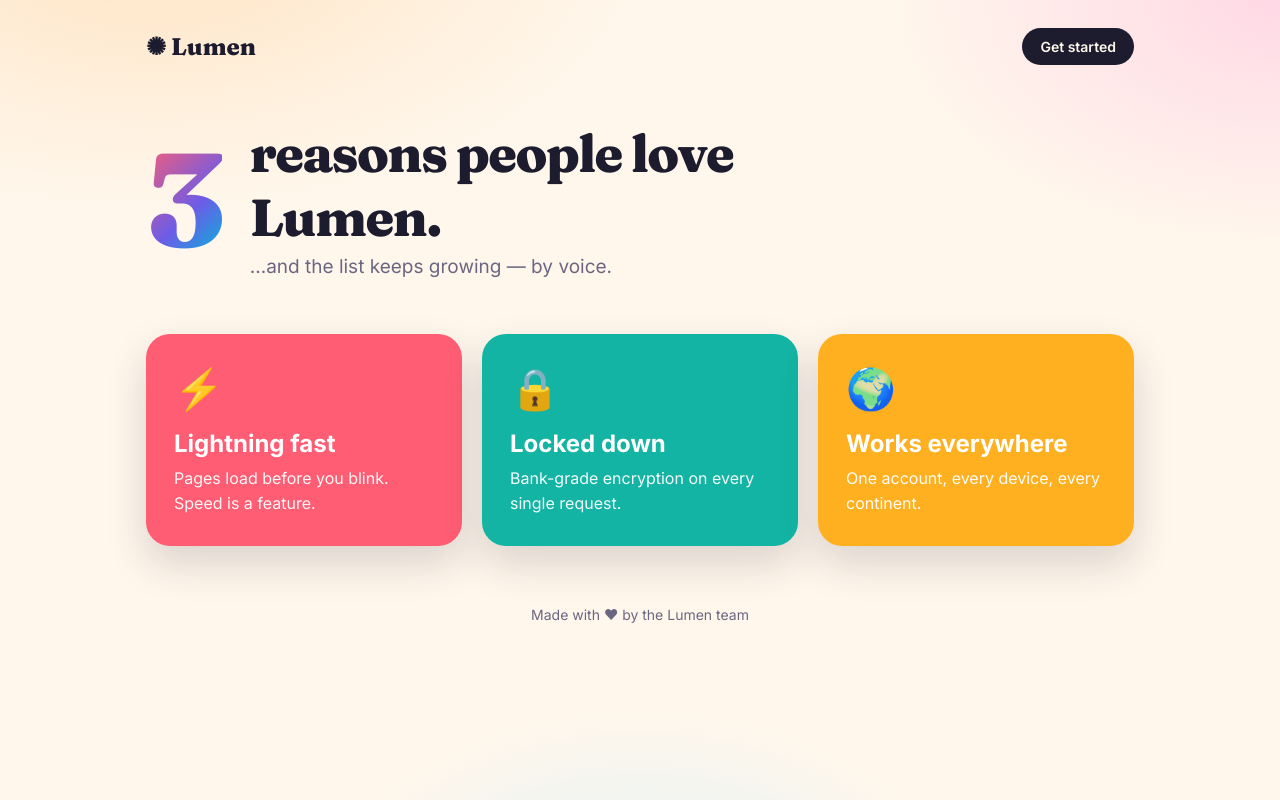
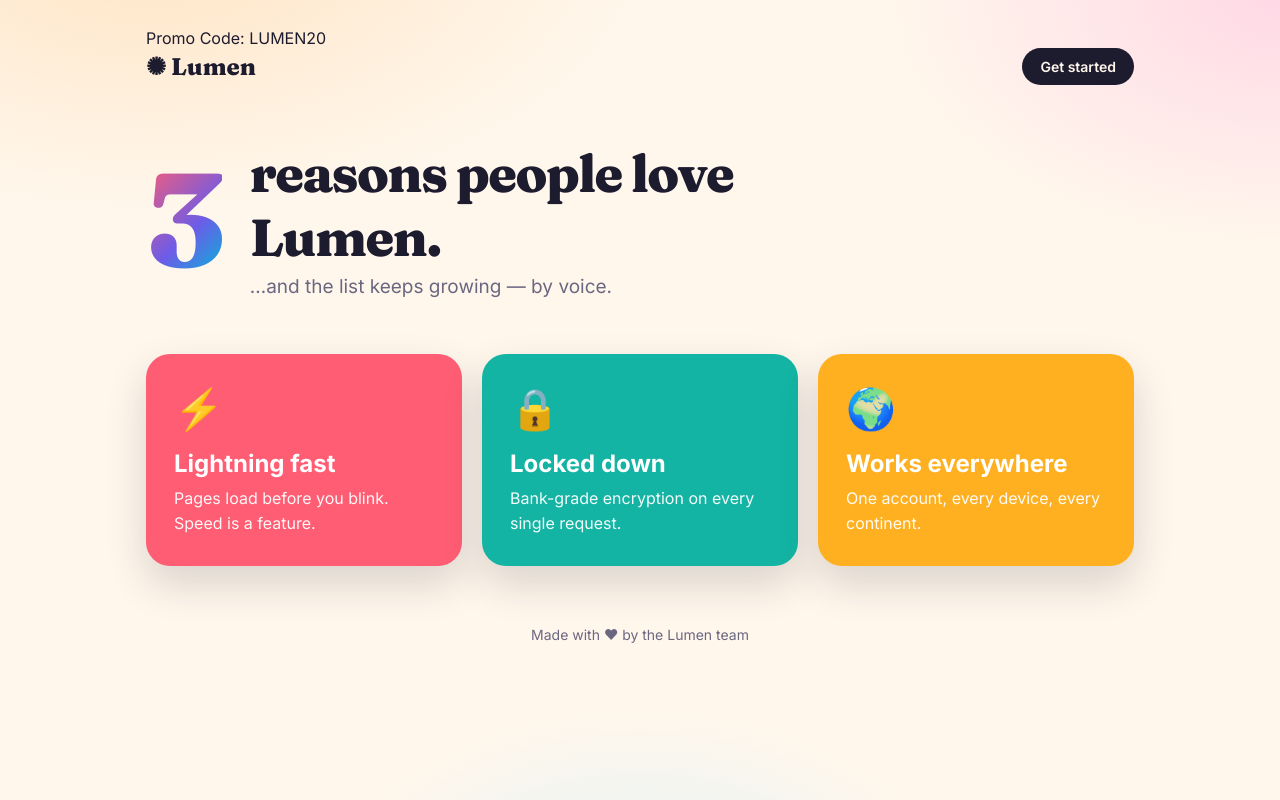
Before and after one commit to damienaubry/demo-target, a React (Vite) app: page / in a window 1280 px wide. Built offline with nearby package versions, Linux system fonts and the light colour scheme; the HTML template or start-up script is replaced by a standard one.

Commit message:
VoxBuild: Ajoute une top bar avec un code promo

```diff
--- a/src/App.tsx
+++ b/src/App.tsx
@@ -18,6 +18,9 @@ export default function App() {
   const list = features as Feature[];
   return (
     <main>
+      <div className="top-bar">
+        <span className="promo-code">Promo Code: LUMEN20</span>
+      </div>
       <nav>
         <span className="logo">✺ Lumen</span>
         <span className="navcta">Get started</span>
```
